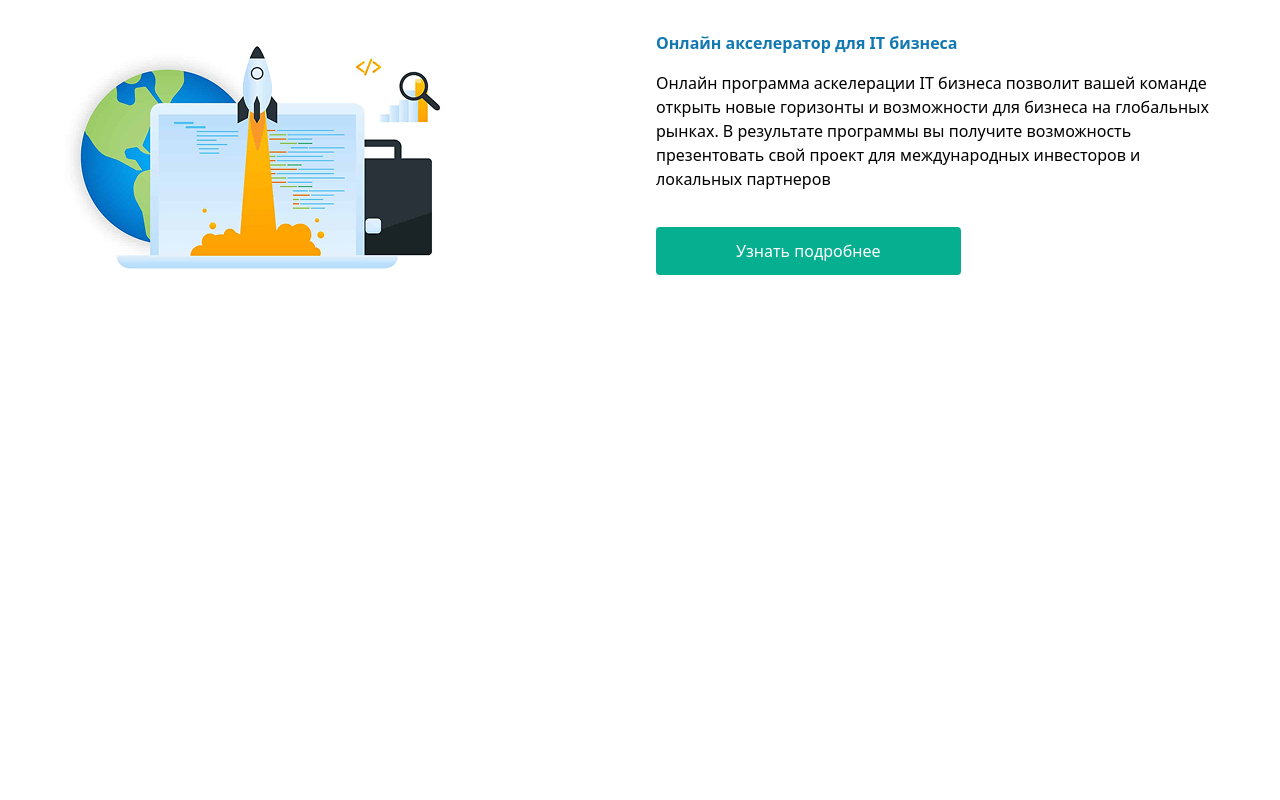
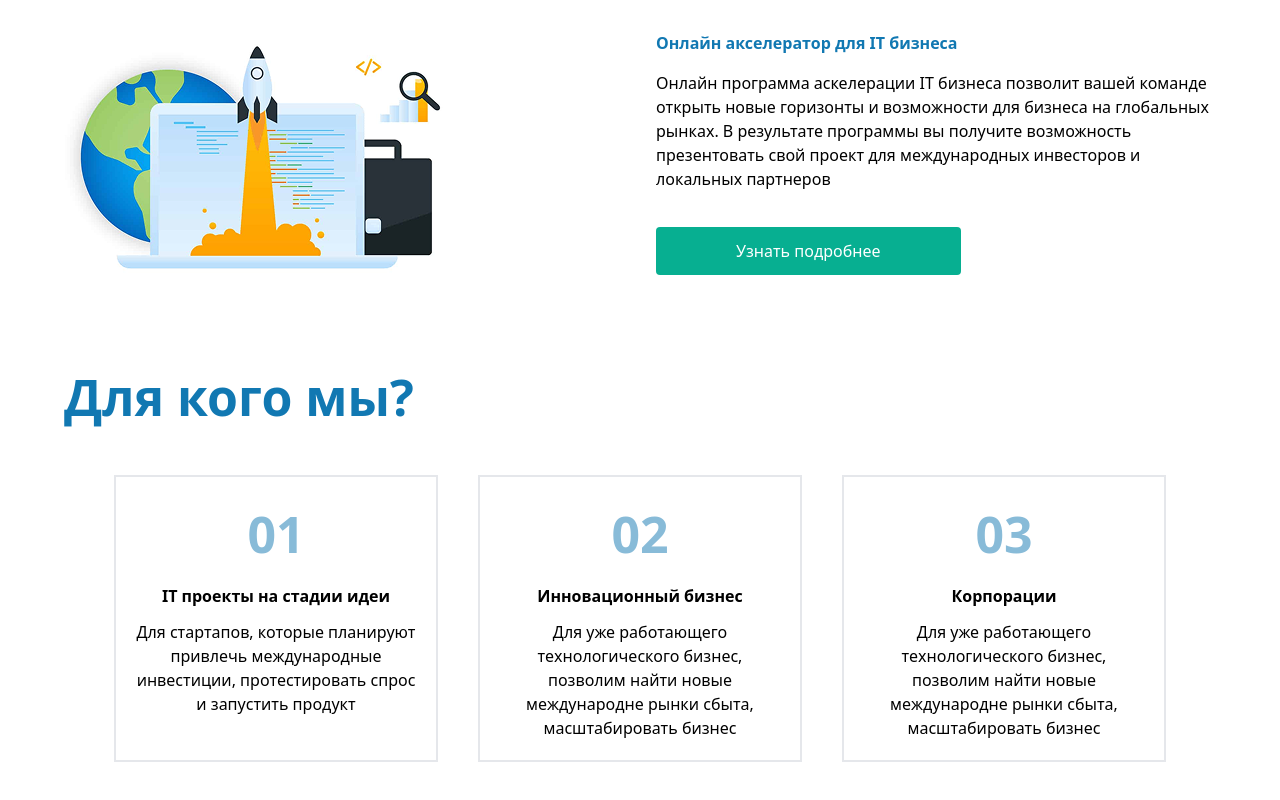
Before and after one commit to abubakrhomidov2009-ux/abubakr-exam, a website: page index.html in a window 1280 px wide. Shown: the part 1337-2137 px from the top of the page. Before the commit the page ends 1697 px from the top, so only its background shows below. Drawn offline with Linux system fonts and the light colour scheme.

Commit message:
third section

```diff
--- a/index.html
+++ b/index.html
@@ -48,7 +48,8 @@
             <h1 class="text-[50px] text-[#1178B2]">Наши услуги</h1>
         </div>
 
-        <div class="lg:flex lg:flex-row flex flex-col-reverse lg:text-start text-center justify-between items-center mt-10">
+        <div
+            class="lg:flex lg:flex-row flex flex-col-reverse lg:text-start text-center justify-between items-center mt-10">
             <div class="flex flex-col gap-4">
                 <h1 class="font-bold   text-[#1178B2]">Аналитические исследования</h1>
                 <div class="flex flex-col gap-2">
@@ -86,9 +87,39 @@
                 </div>
 
                 <div class="lg:py-0 py-5 lg:mt-0 mt-5">
-                    <img src="./src/rocket 1.png"
-                        alt="">
+                    <img src="./src/rocket 1.png" alt="">
                 </div>
+            </div>
+        </div>
+    </div>
+
+    <div class="max-w-300 m-auto w-[90%]">
+        <div>
+            <h1 class="text-[50px] font-bold text-[#1178B2]">Для кого мы?</h1>
+        </div>
+
+        <div class="lg:flex lg:flex-row flex flex-col justify-center gap-10 my-10">
+            <div class="md:flex md:gap-5 md:flex-row lg:gap-10 gap-10  flex flex-col">
+                <div class="border-2 border-gray-200 w-fit text-center p-5 flex flex-col gap-3">
+                    <h1 class="text-[50px] text-[#88BBD8] font-bold">01</h1>
+                    <p class="font-bold">IT проекты на стадии идеи</p>
+                    <p class="lg:w-70">Для стартапов, которые планируют привлечь международные инвестиции,
+                        протестировать спрос и запустить продукт</p>
+                </div>
+
+                <div class="border-2 border-gray-200 w-fit text-center p-5 flex flex-col gap-3">
+                    <h1 class="text-[50px] text-[#88BBD8] font-bold">02</h1>
+                    <p class="font-bold">Инновационный бизнес</p>
+                    <p class="lg:w-70">Для уже работающего технологического бизнес, позволим найти новые международне
+                        рынки сбыта, масштабировать бизнес</p>
+                </div>
+            </div>
+
+            <div class="border-2 border-gray-200 w-fit text-center p-5 flex flex-col gap-3">
+                <h1 class="text-[50px] text-[#88BBD8] font-bold">03</h1>
+                <p class="font-bold">Корпорации</p>
+                <p class="lg:w-70">Для уже работающего технологического бизнес, позволим найти новые международне рынки
+                    сбыта, масштабировать бизнес</p>
             </div>
         </div>
     </div>
```
Also changed, not shown: src/output.css.
